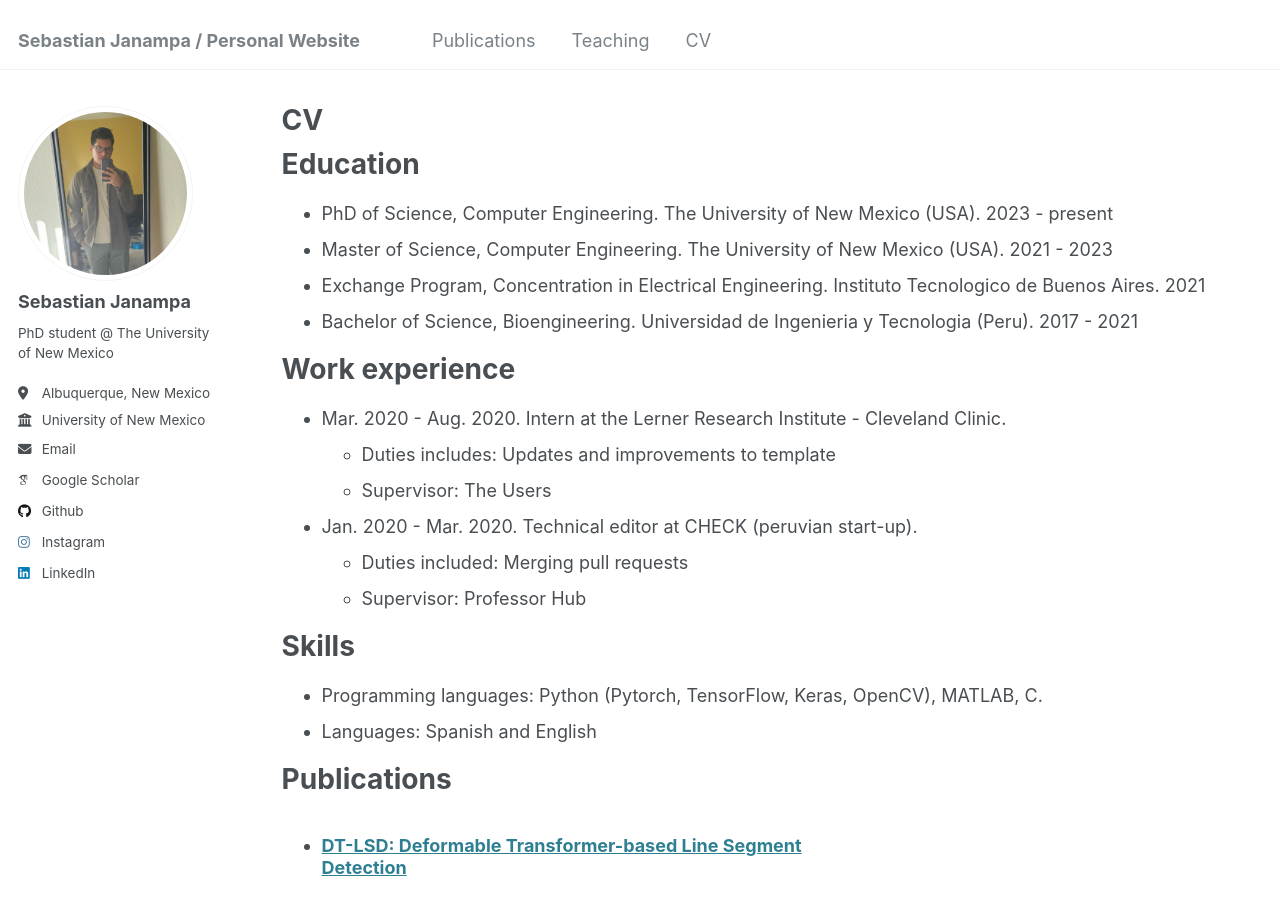
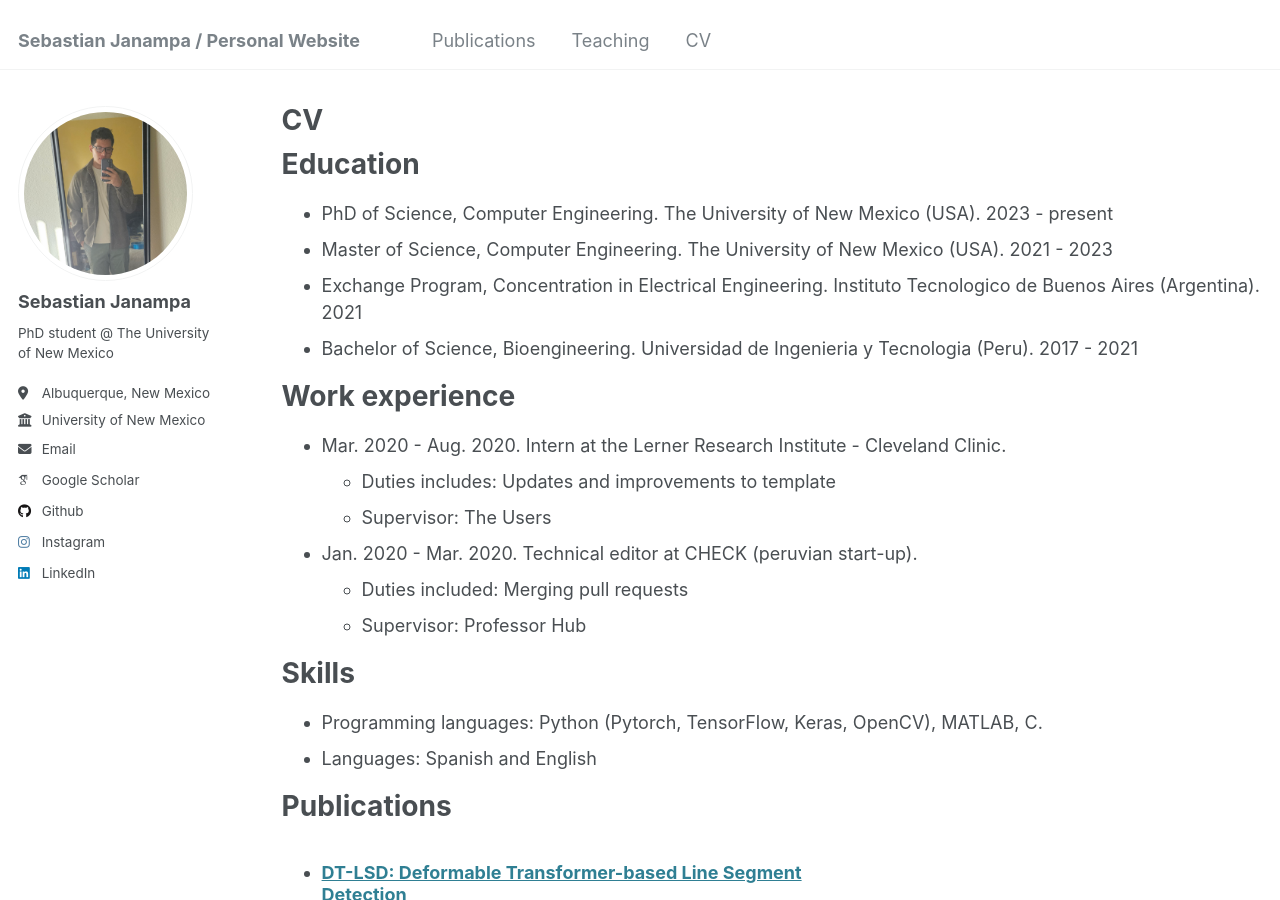
Before and after one commit to SebastianJanampa/SebastianJanampa.github.io, a Jekyll site: the page built from _pages/cv.md, in a window 1280 px wide and 900 px high. Built offline with Jekyll 4.4.1, drawn with Linux system fonts in a browser that asks for light colours; some web fonts are replaced.

Commit message:
Update cv.md

```diff
--- a/_pages/cv.md
+++ b/_pages/cv.md
@@ -13,7 +13,7 @@ Education
 ======
 * PhD of Science, Computer Engineering. The University of New Mexico (USA). 2023 - present
 * Master of Science, Computer Engineering. The University of New Mexico (USA). 2021 - 2023
-* Exchange Program, Concentration in Electrical Engineering. Instituto Tecnologico de Buenos Aires. 2021
+* Exchange Program, Concentration in Electrical Engineering. Instituto Tecnologico de Buenos Aires (Argentina). 2021
 * Bachelor of Science, Bioengineering. Universidad de Ingenieria y Tecnologia (Peru). 2017 - 2021
 
 Work experience
```
